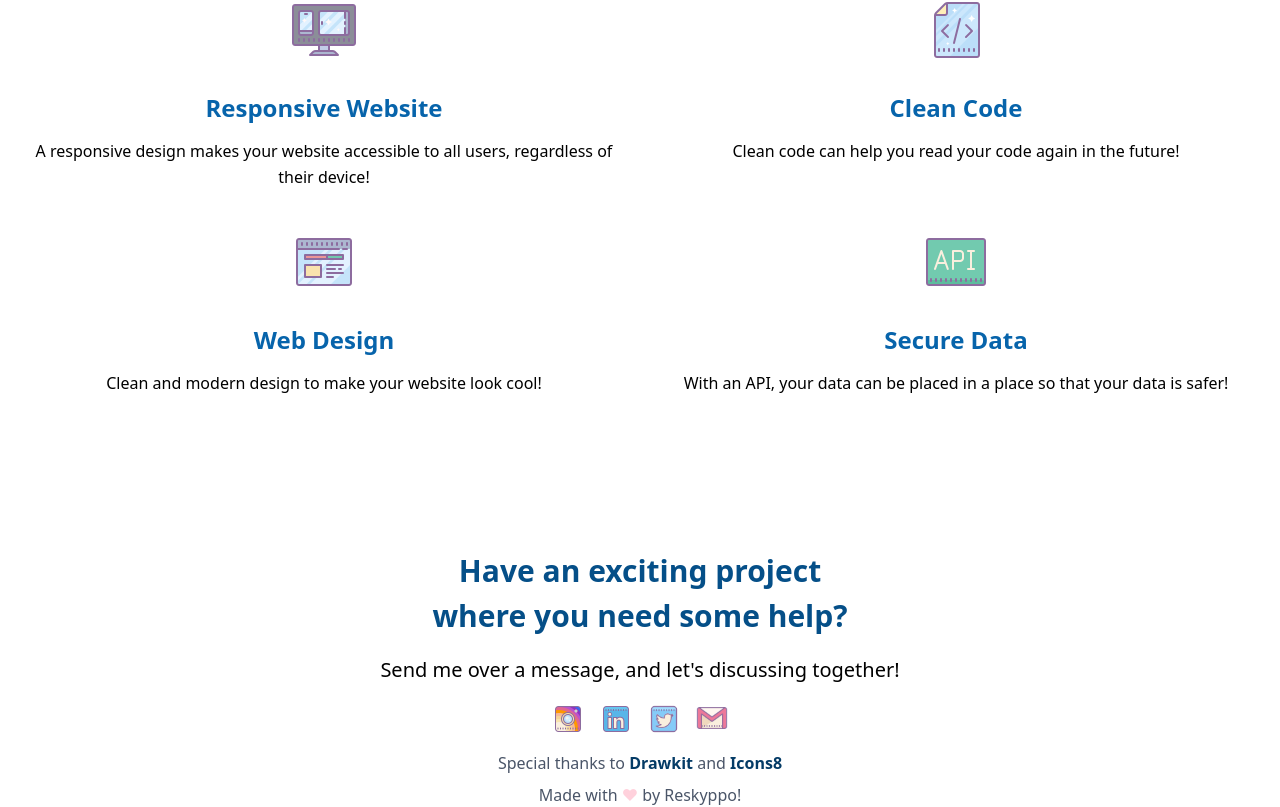
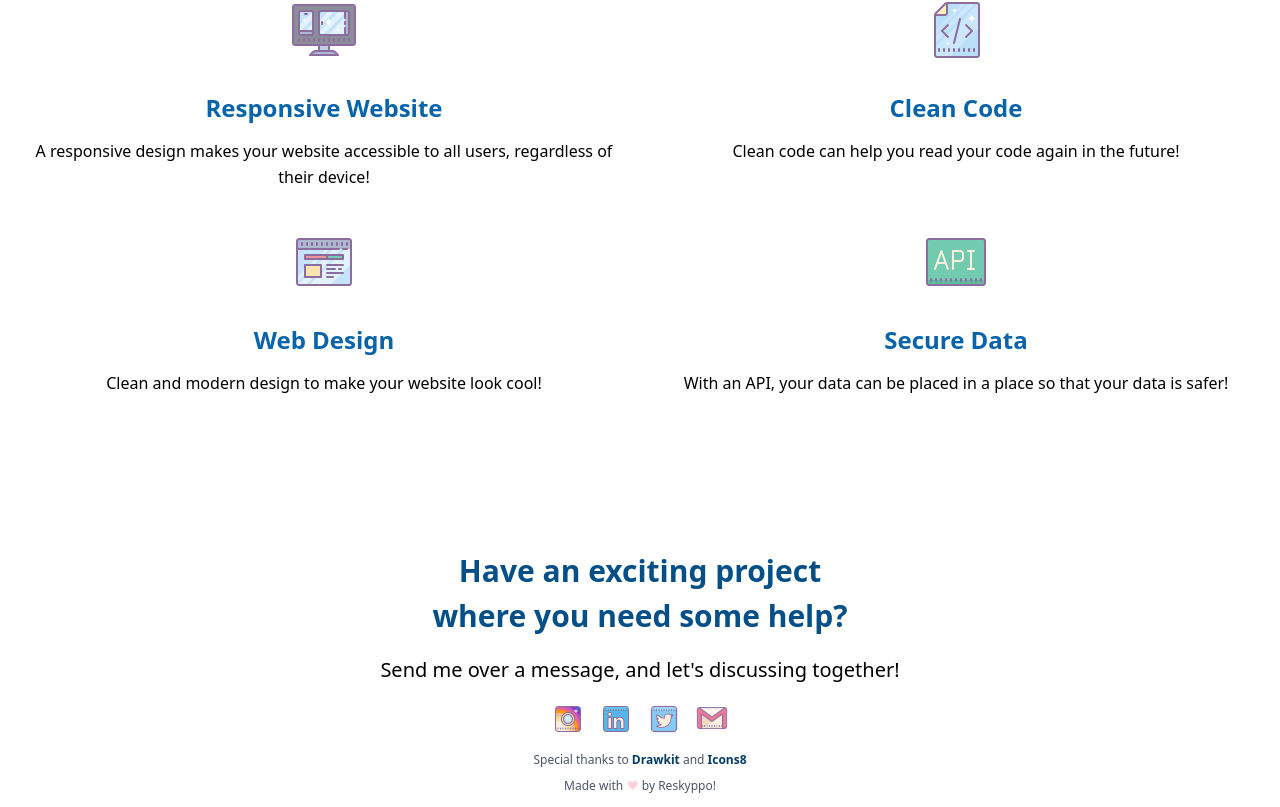
Before and after one commit to reskyppo/portofolio, a Next.js app: page / in a window 1280 px wide. Shown: the part 764-1571 px from the top of the page. Built offline with nearby package versions, Linux system fonts and the light colour scheme.

Commit message:
change font size

```diff
--- a/components/Footer.js
+++ b/components/Footer.js
@@ -35,7 +35,7 @@ const Footer = () => {
         />
       </div>
 
-      <div className="text-gray-700 font-medium text-center">
+      <div className="text-gray-700 text-xs font-medium text-center">
         <p>
           Special thanks to
           <Link href="https://www.drawkit.io/">
```
